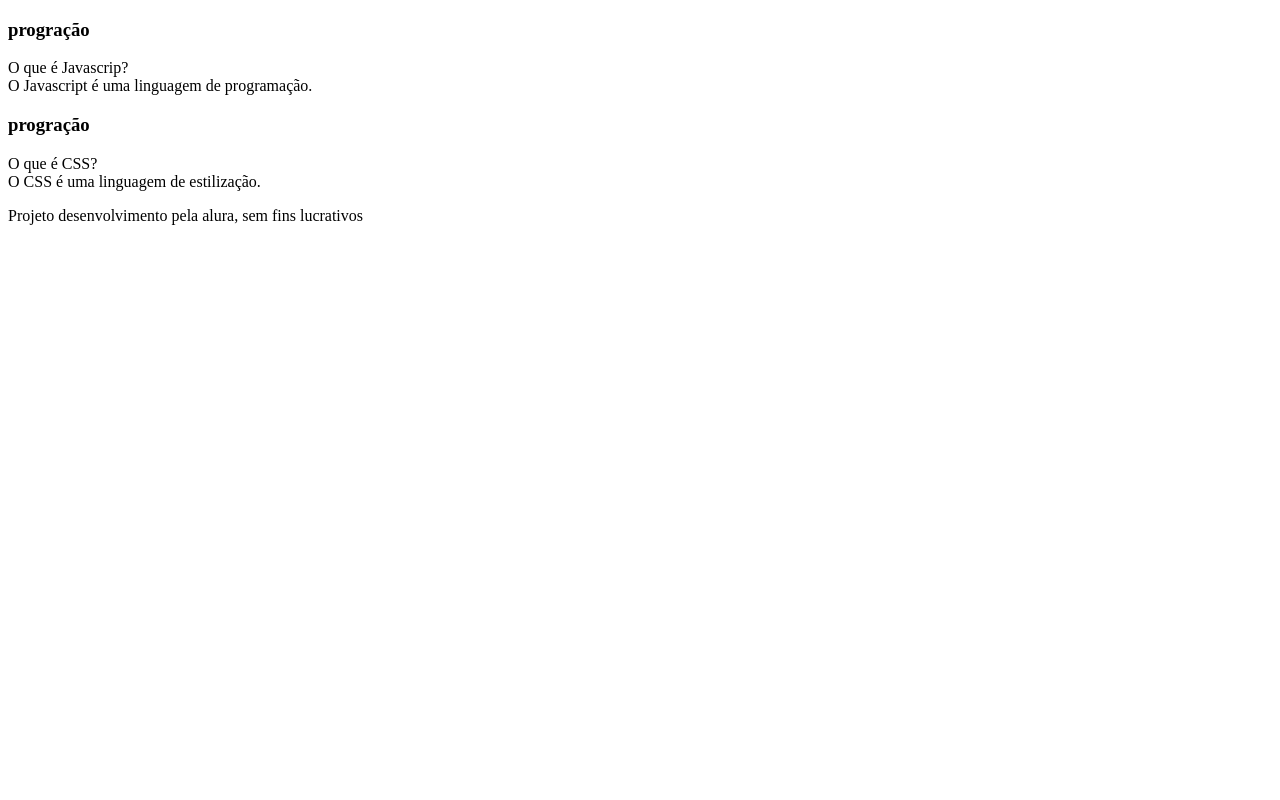
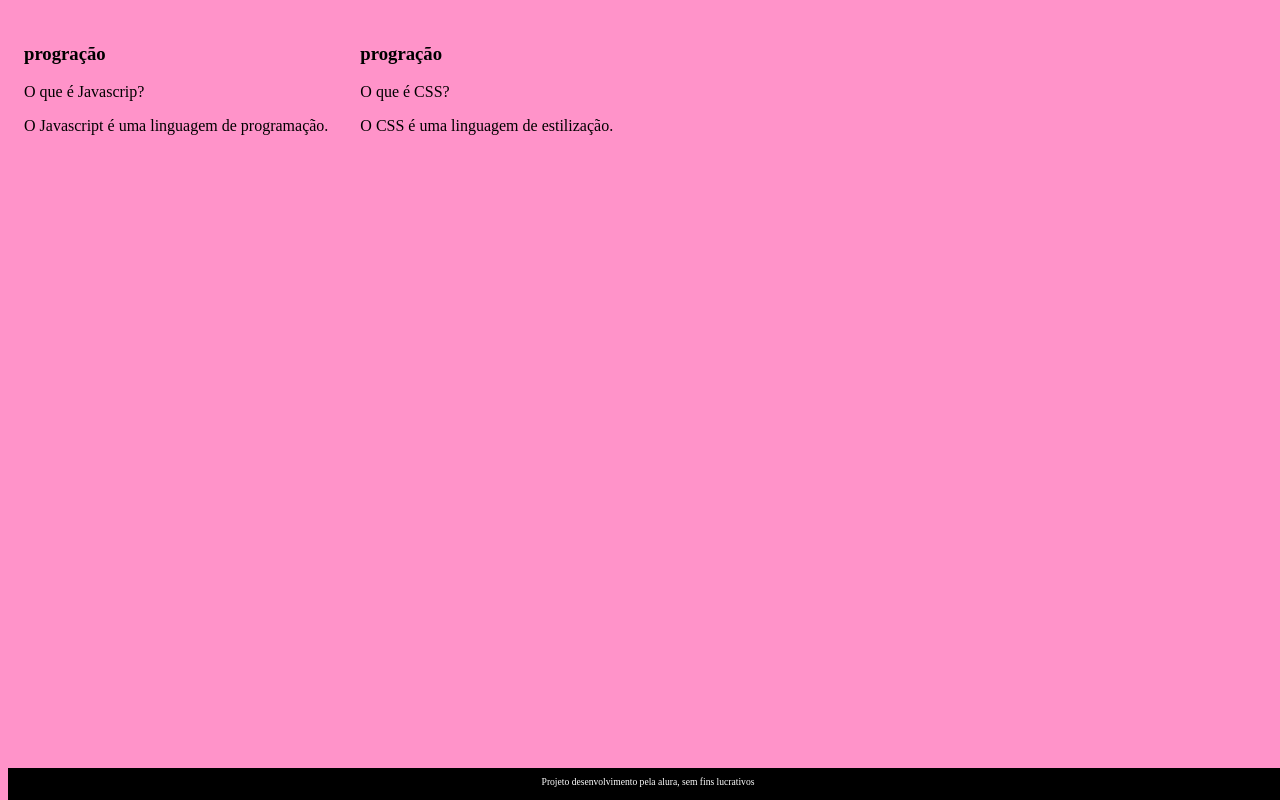
Before and after one commit to baianacarai/flashcards, a plain HTML site: page index.html in a window 1280 px wide. Drawn offline with Linux system fonts and the light colour scheme; files that its build step writes are made by us from their sources.

Commit message:
Add files via upload

```diff
--- a/index.html
+++ b/index.html
@@ -9,32 +9,32 @@
 </head>
 <body>
     <main>
-<section id="conteiner">
-    <article class="cartão">
-        <div class="cartão__conteudo"></div>
+<section id="container">
+    <article class="cartao">
+        <div class="cartao__conteudo"></div>
         <h3>progração</h3>
-        <div class="cartão__conteudo__pergunta">
-            O que é Javascrip?
+        <div class="cartao__conteudo__pergunta">
+         <p> O que é Javascrip?</p>
         </div>
-        <div class="cartão__conteudo__resposta">
-            O Javascript é uma linguagem de programação.
+        <div class="cartao__conteudo__resposta">
+         <p>  O Javascript é uma linguagem de programação.</p>
     </div>
     </article>
-    <article class="cartão">
-        <div class="cartão__conteudo"></div>
+    <article class="cartao">
+        <div class="cartao__conteudo"></div>
         <h3>progração</h3>
-        <div class="cartão__conteudo__pergunta">
-            O que é CSS?
+        <div class="cartao__conteudo__pergunta">
+        <p>  O que é CSS?</p>
         </div>
-        <div class="cartão__conteudo__resposta">
-            O CSS é uma linguagem de estilização.
+        <div class="cartao__conteudo__resposta">
+        <p> O CSS é uma linguagem de estilização.</p>
     </div>
     </article>
 </section>
     </main>
     <footer>
 
-<p> Projeto desenvolvimento pela alura, sem fins lucrativos</p>
+        <p>Projeto desenvolvimento pela alura, sem fins lucrativos</p>
     </footer>
 </body>
 </html>
--- a/style.css
+++ b/style.css
@@ -1,3 +1,27 @@
 body{
+    background-color: rgb(255, 147, 201);
+    font-family: Bai Jamjuree;
+}
 
+footer{
+    background-color: black;
+    color: white;
+    position: fixed;
+    bottom: 0%;
+    width: 100%;
+    height:2rem;
 }
+
+footer p{
+    text-align: center;
+    font-size: 0.6rem;
+    margin-top: 0.5rem;
+}
+
+#container{
+    display: flex;
+}
+
+.cartao{
+    margin: 1rem 1rem;
+}
```
